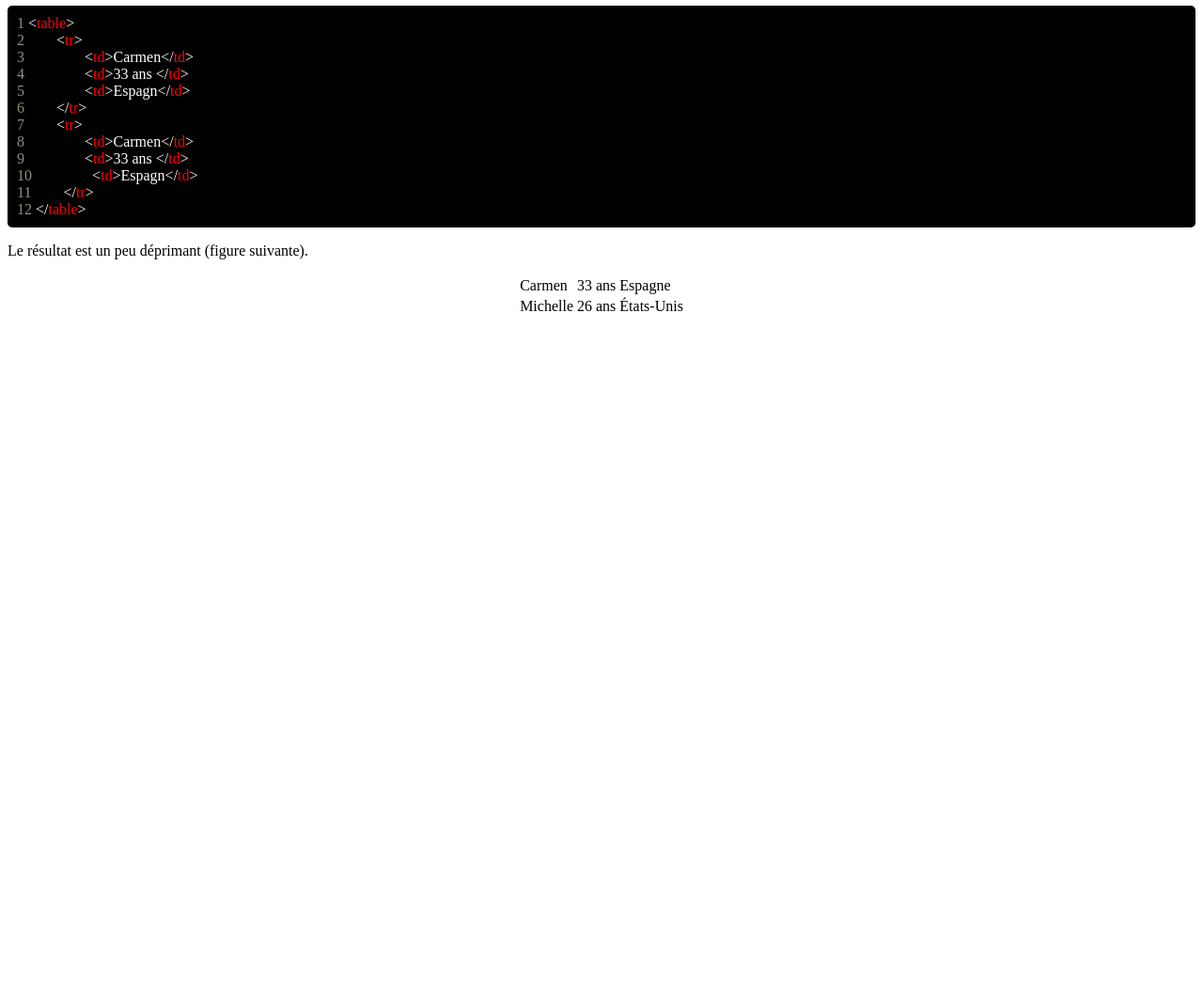
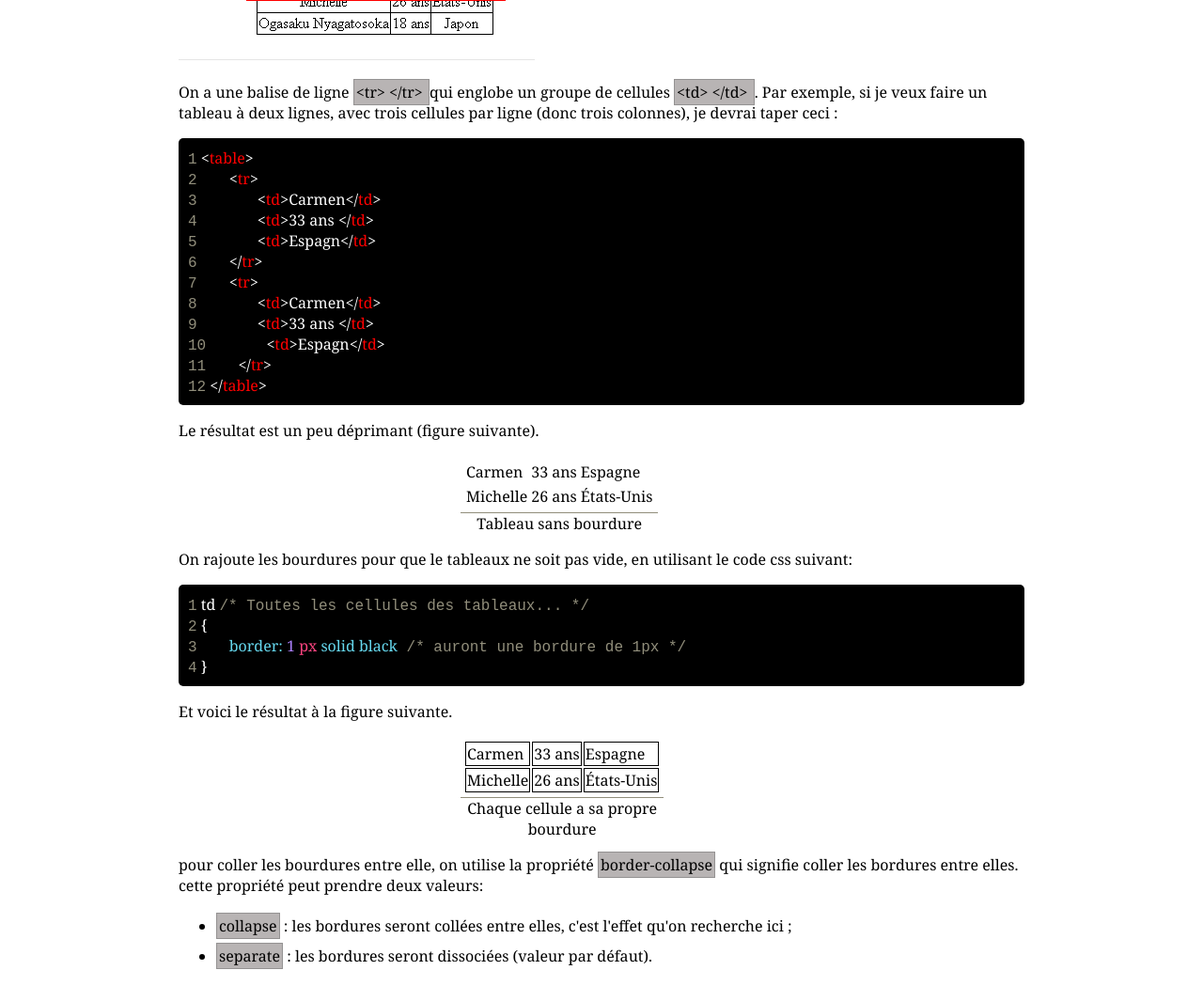
Before and after one commit to harry530/Cheat-Sheet, a plain HTML site: page index.html in a window 1280 px wide. Shown: the part 777-1826 px from the top of the page at 94% size. Before the commit the page ends 1123 px from the top, so only its background shows below. Drawn offline with Linux system fonts and the light colour scheme.

Commit message:
second commit

```diff
--- a/index.html
+++ b/index.html
@@ -64,7 +64,35 @@
                 <td>26 ans</td>
                 <td>États-Unis</td>
             </tr>
+            <caption>Tableau sans bourdure</caption>
         </table>
+        <p>On rajoute les bourdures pour que le tableaux ne soit pas vide, en utilisant le code css suivant:</p>
+        <div class="par-expl">
+            <span class="num-col"> 1</span> td  <span class="num-col"> /* Toutes les cellules des tableaux... */</span><br>
+            <span class="num-col"> 2</span> {<br>
+            <span class="num-col"> 3</span> <span class="pad"></span><span class="bor-col">border: <span class="num-col-bor">1</span> <span class="px-col">px</span> solid black</span><span class="num-col"> /* auront une bordure de 1px */</span><br>
+            <span class="num-col"> 4</span> }<br>
+        </div>
+        <p>Et voici le résultat à la figure suivante.</p>
+        <table id="tab1">
+            <tr>
+                <td>Carmen</td>
+                <td>33 ans</td>
+                <td>Espagne</td>
+            </tr>
+            <tr>
+                <td>Michelle</td>
+                <td>26 ans</td>
+                <td>États-Unis</td>
+            </tr>
+            <caption>Chaque cellule a sa propre bourdure</caption>
+        </table>
+        <p>pour coller les bourdures entre elle, on utilise la propriété <span class="tag-bac">border-collapse</span> qui signifie coller les bordures entre elles. cette propriété peut prendre deux valeurs: </p>
+        <ul>
+            <li><span class="tag-bac">collapse</span> : les bordures seront collées entre elles, c'est l'effet qu'on recherche ici ;</li>
+            <li><span class="tag-bac">separate</span> : les bordures seront dissociées (valeur par défaut).</li>
+        </ul>
+
     </article>
 </body>
 </html>
--- a/styles.css
+++ b/styles.css
@@ -1,3 +1,8 @@
+body {
+    font-family: Georgia;
+    width: 900px;
+    margin: auto;
+}
 h1 {
     color: red;
 }
@@ -6,6 +11,8 @@ h2 {
 }
 .tag-bac {
     background-color:rgb(184, 180, 180);
+    padding: 2px;
+    border: 1px solid rgb(148, 146, 146);
 }
 span.col {
     color: red;
@@ -24,7 +31,26 @@ span.col {
 }
 .num-col {
     color: #918E7B;
+    font-family: 'Courier New';
 }
 table {
-    margin: auto;
+    margin-left: 300px;
+    border-bottom: 1px #918E7B solid;
+    caption-side: bottom;
+    padding: 3px;
 }
+.bor-col {
+    color: #66D9EF;
+}
+.num-col-bor {
+    color: #AE81FF;
+}
+.px-col {
+    color: #FE4481 ;
+}
+#tab1 td{
+    border: 1px solid black;
+}
+ul {
+    line-height: 2em;
+}
```
